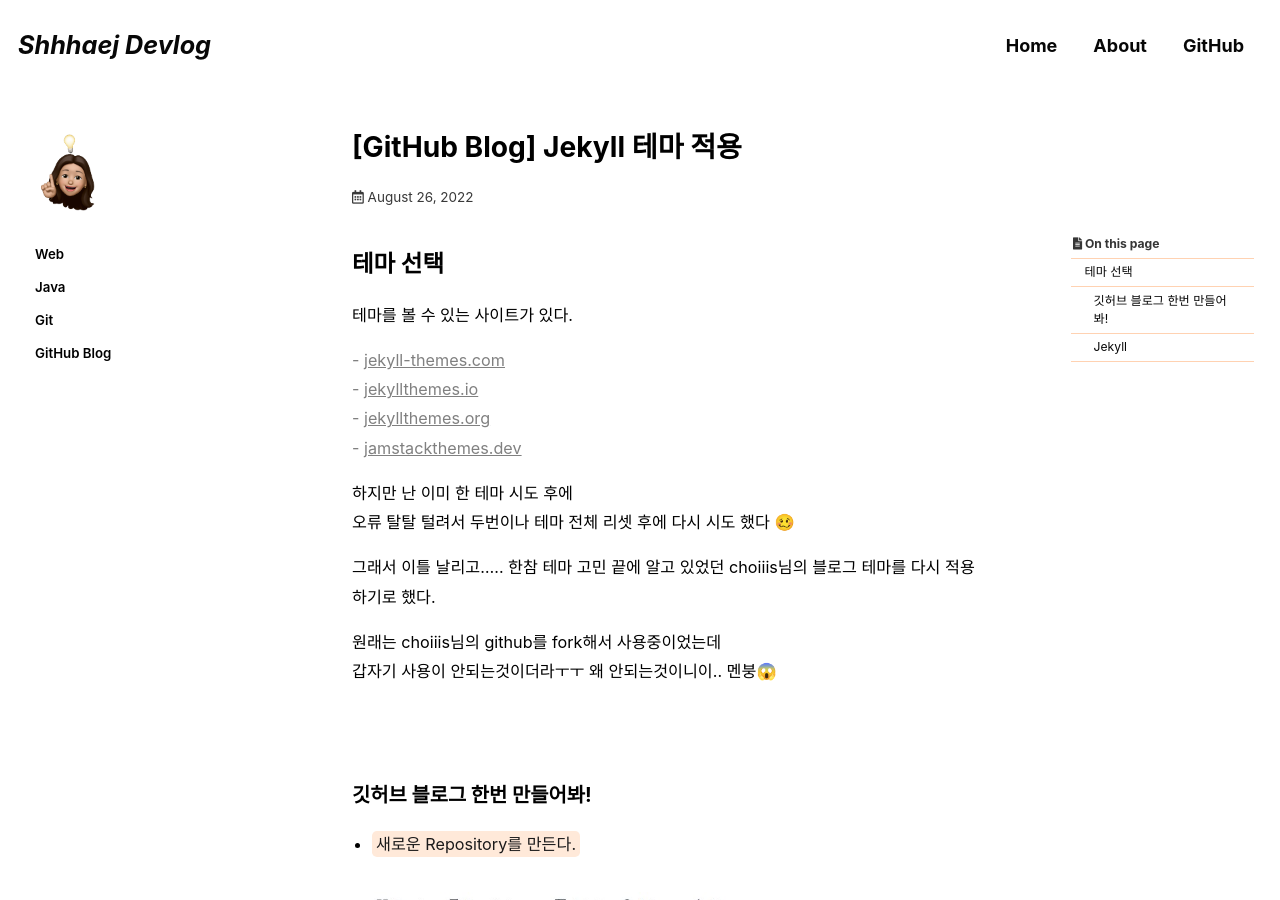
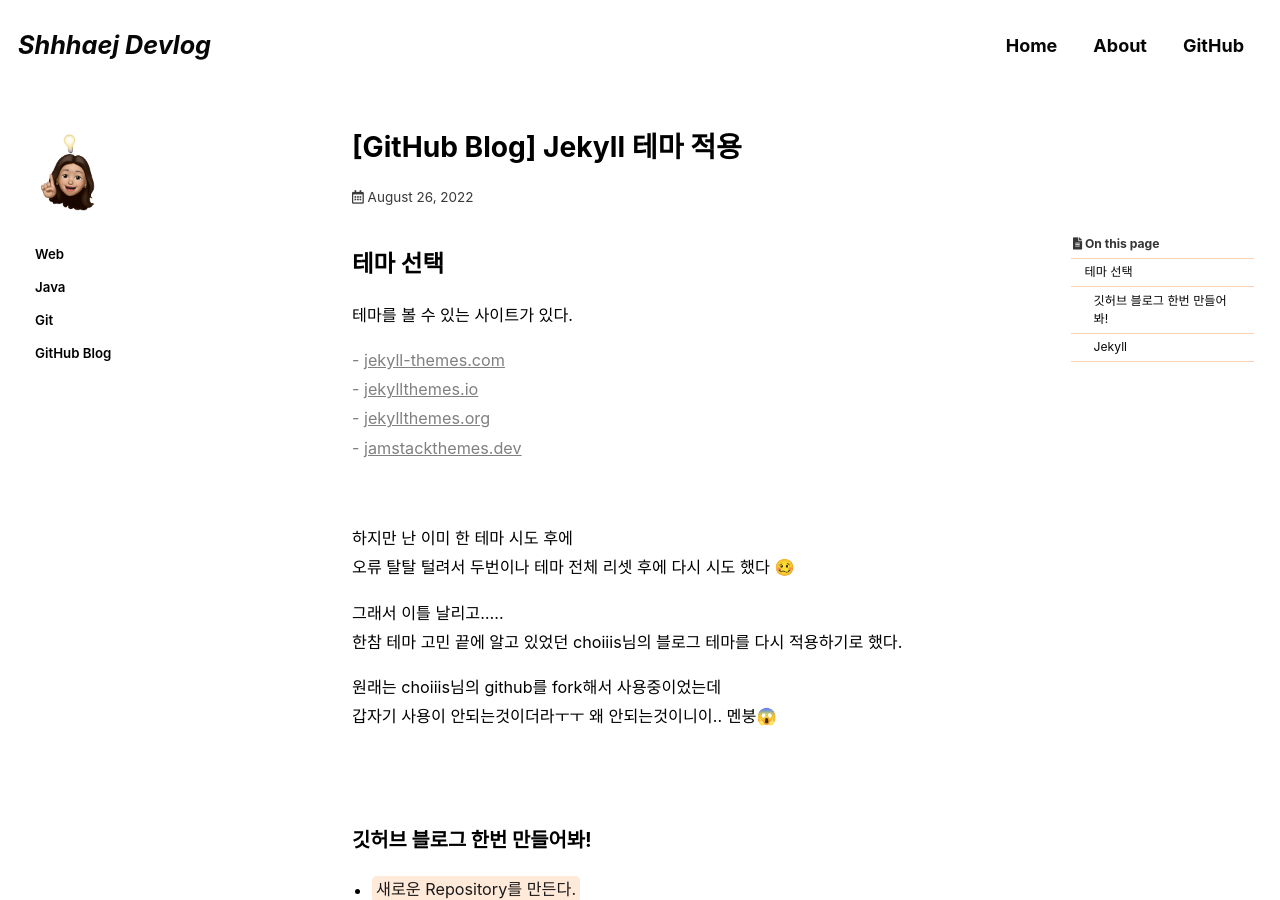
Before and after one commit to shhhaej/shhhaej.github.io, a Jekyll site: the page built from _posts/2021-08-26-github-blog.md, in a window 1280 px wide and 900 px high. Built offline with Jekyll 4.4.1, drawn with Linux system fonts in a browser that asks for light colours; cached includes are drawn as plain includes; some web fonts are replaced; comment, search, counter and statistics services are not loaded.

Commit message:
recommit.

```diff
--- a/_posts/2021-08-26-github-blog.md
+++ b/_posts/2021-08-26-github-blog.md
@@ -29,10 +29,12 @@ last_modified_at: 2022-08-26
 <span style="color:gray">- [jekyllthemes.org](http://jekyllthemes.org/)</span><br>
 <span style="color:gray">- [jamstackthemes.dev](https://jamstackthemes.dev/ssg/jekyll/)</span><br>
 
+<br>
+
 하지만 난 이미 한 테마 시도 후에<br>
 오류 탈탈 털려서 두번이나 테마 전체 리셋 후에 다시 시도 했다 🥴
 
-그래서 이틀 날리고.....
+그래서 이틀 날리고.....<br>
 한참 테마 고민 끝에 알고 있었던 choiiis님의 블로그 테마를 다시 적용하기로 했다.
 
 원래는 choiiis님의 github를 fork해서 사용중이었는데<br>
```
